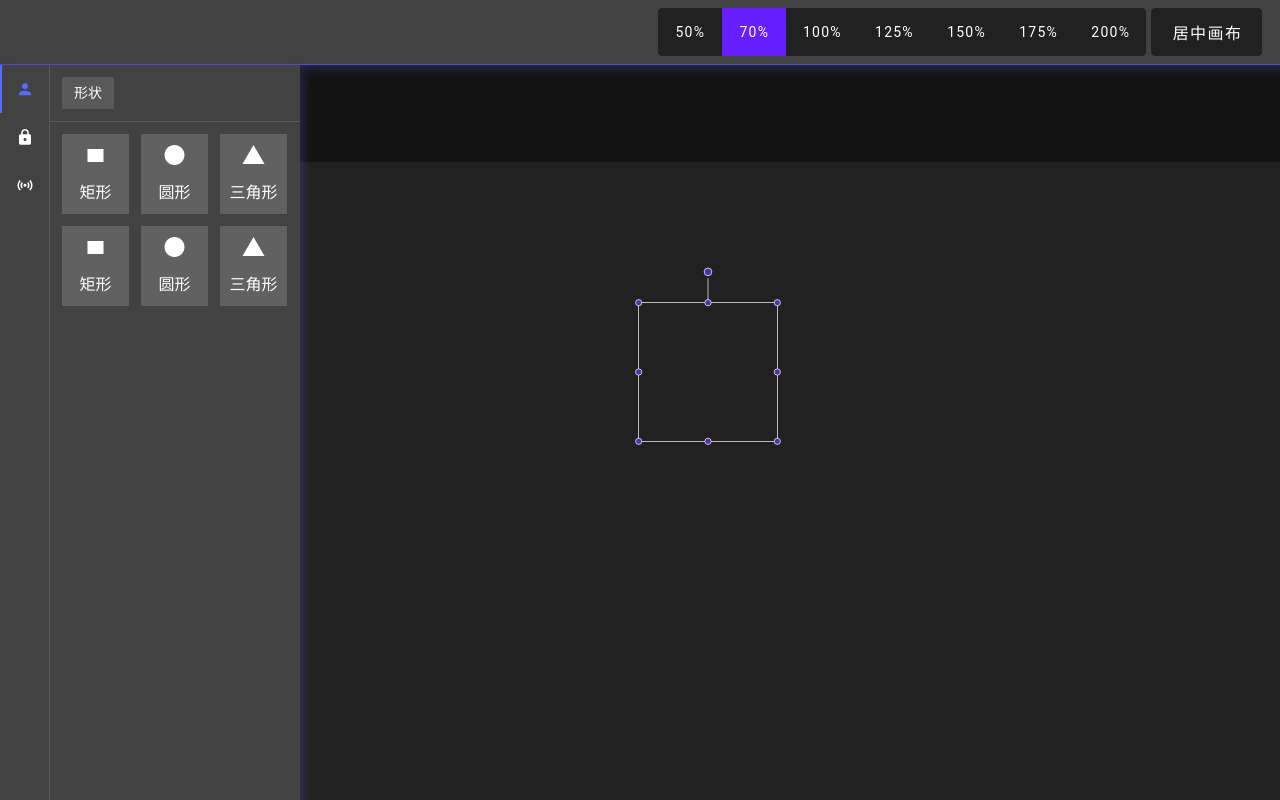
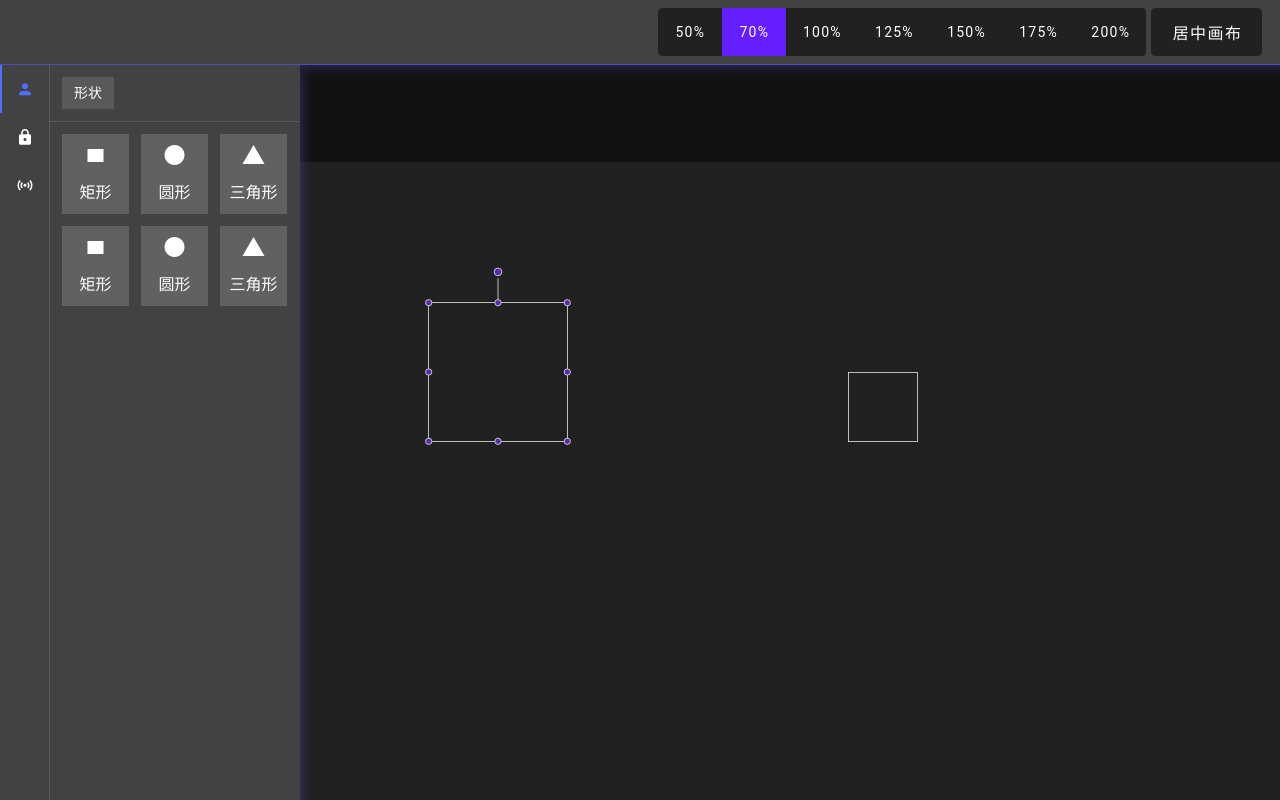
Before and after one commit to Mapotato-Ma/web-editor, a Vue app: page / in a window 1280 px wide. Shown: the top 800 px of the page. Built offline with nearby package versions, Linux system fonts and the light colour scheme.

Commit message:
feat:完善画布基本操作，预置数据，新增项目管理与操作栈store

```diff
--- a/src/components/layout-components/draw-container/draw-container.vue
+++ b/src/components/layout-components/draw-container/draw-container.vue
@@ -12,16 +12,25 @@
       cursor: drawContainerStore.cursor
     }"
   >
-    <div
-      class="component"
-      :style="{
-        width: `${width}px`,
-        height: `${height}px`,
-        top: `${top}px`,
-        left: `${left}px`
-      }"
-    >
-      <drag-box></drag-box>
+    <div class="dc-page">
+      <div
+        class="dc-element"
+        v-for="element in projectManageStore.selectedPage.elements"
+        :style="{
+          width: numberToPx(element.commonStyle.width),
+          height: numberToPx(element.commonStyle.height),
+          top: numberToPx(element.commonStyle.top),
+          left: numberToPx(element.commonStyle.left)
+        }"
+        :id="element.elementId"
+        :key="element.elementId"
+      >
+        <transition>
+          <drag-box
+            v-if="element.elementId === projectManageStore.selectedElement.elementId"
+          ></drag-box>
+        </transition>
+      </div>
     </div>
   </div>
 </template>
@@ -31,10 +40,16 @@ import { onMounted, ref } from 'vue';
 import { DrawContainerEventController } from './draw-event-controller';
 import { useDrawContainerStore } from '@/stores';
 import { DragBox } from '@/components/com-components';
+import { numberToPx } from '@/utils';
+import { useProjectManageStore } from '@/stores/project-manage-store';
+
 // 画布容器
 const drawContainer = ref<HTMLElement>();
-// 画布store
+// 画布数据库
 const drawContainerStore = useDrawContainerStore();
+
+const projectManageStore = useProjectManageStore();
+
 // 画布事件管理器实例
 const drawContainerEventControllerInstance = ref<DrawContainerEventController>();
 onMounted(() => {
@@ -45,8 +60,6 @@ onMounted(() => {
   // 居中画布
   drawContainerStore.centeredDrawContainer();
 });
-
-const [width, height, top, left] = [ref(200), ref(200), ref(200), ref(500)];
 </script>
 
 <style lang="less" scoped>
@@ -54,7 +67,7 @@ const [width, height, top, left] = [ref(200), ref(200), ref(200), ref(500)];
   position: relative;
   transform-origin: center center;
   transition: transform 233ms;
-  .component {
+  .dc-element {
     position: absolute;
     border: 1px solid #fff;
   }
--- a/src/components/layout-components/draw-container/draw-event-controller.ts
+++ b/src/components/layout-components/draw-container/draw-event-controller.ts
@@ -1,4 +1,4 @@
-import { useDrawContainerStore } from '@/stores';
+import { useDrawContainerStore, useProjectManageStore } from '@/stores';
 import { Observable, filter, fromEvent, merge, switchMap, takeUntil, tap } from 'rxjs';
 /**
  * @description 画布事件控制抽象类
@@ -21,6 +21,8 @@ export class DrawContainerEventController {
   mousemove$!: Observable<MouseEvent>;
   // 鼠标移出触发
   mouseleave$!: Observable<MouseEvent>;
+  // 点击事件
+  click$!: Observable<MouseEvent>;
 
   // 全局按键按下事件
   globalKeydown$!: Observable<KeyboardEvent>;
@@ -31,8 +33,10 @@ export class DrawContainerEventController {
   // 全局鼠标移动事件
   globalMousemove$!: Observable<MouseEvent>;
 
-  // 画布store
+  // 画布数据库
   drawContainerStore = useDrawContainerStore();
+
+  projectManageStore = useProjectManageStore();
 
   constructor(drawContainer: HTMLElement) {
     // 初始化事件流
@@ -41,6 +45,8 @@ export class DrawContainerEventController {
     this.drawMove();
     // 注册画布缩放事件
     this.drawScale();
+    // 注册画布点击事件
+    this.drawClick();
   }
 
   /**
@@ -59,6 +65,7 @@ export class DrawContainerEventController {
     this.wheel$ = fromEvent<WheelEvent>(drawContainer, 'wheel');
     this.mousemove$ = fromEvent<MouseEvent>(drawContainer, 'mousemove');
     this.mouseleave$ = fromEvent<MouseEvent>(drawContainer, 'mouseleave');
+    this.click$ = fromEvent<MouseEvent>(drawContainer, 'click');
   }
 
   /**
@@ -129,4 +136,21 @@ export class DrawContainerEventController {
         }
       });
   }
+
+  /**
+   * @description 注册画布点击事件
+   * @author Mapotato
+   * @date 06/09/2023
+   * @memberof DrawContainerEventController
+   */
+  drawClick() {
+    this.click$.subscribe((e) => {
+      this.projectManageStore.selectedPage.elements.some((element) => {
+        if (element.elementId === (e.target as HTMLElement).id) {
+          this.projectManageStore.activeElement(element);
+          return true;
+        }
+      });
+    });
+  }
 }
--- a/src/components/layout-components/tool-bar/tool-bar.vue
+++ b/src/components/layout-components/tool-bar/tool-bar.vue
@@ -28,7 +28,7 @@
 <script lang="ts" setup>
 import { useDrawContainerStore } from '@/stores';
 import { clearFocusStatus } from '@/utils';
-// 画布store
+// 画布数据库
 const drawContainerStore = useDrawContainerStore();
 const selectZoom = (zoom: number) => {
   clearFocusStatus();
--- a/src/stores/draw-container-store/index.ts
+++ b/src/stores/draw-container-store.ts
@@ -1,23 +1,24 @@
 import { ref, computed } from 'vue';
 import { defineStore } from 'pinia';
+import { numberToPx } from '@/utils';
 
 /**
- * 画布数据Store
+ * 画布数据数据库
  */
 export const useDrawContainerStore = defineStore('drawContainerStore', () => {
   // 宽高
   const [width, height] = [ref(1920), ref(1080)];
   // 宽高包装样式
   const [widthWithPx, heightWithPx] = [
-    computed(() => `${width.value}px`),
-    computed(() => `${height.value}px`)
+    computed(() => numberToPx(width.value)),
+    computed(() => numberToPx(height.value))
   ];
   // 偏移量
   const [top, left] = [ref(0), ref(0)];
   // 偏移量包装样式
   const [topWithPx, leftWithPx] = [
-    computed(() => `${top.value}px`),
-    computed(() => `${left.value}px`)
+    computed(() => numberToPx(top.value)),
+    computed(() => numberToPx(left.value))
   ];
   // 缩放
   const scale = ref(1);
--- a/src/stores/index.ts
+++ b/src/stores/index.ts
@@ -1 +1,3 @@
 export { useDrawContainerStore } from './draw-container-store';
+export { useProjectManageStore } from './project-manage-store';
+export { useOperationStackStore } from './operation-stack-store';
--- /dev/null
+++ b/src/stores/operation-stack-store.ts
@@ -0,0 +1,67 @@
+import { defineStore } from 'pinia';
+import { element, stackItem } from './type';
+import { useProjectManageStore } from '.';
+
+/**
+ * 操作栈数据库
+ */
+export const useOperationStackStore = defineStore('operationStackStore', () => {
+  // 撤销回退栈
+  const historyStack: Array<stackItem> = [];
+  // 撤销游标
+  let historyStackPointer = 0;
+  // 项目管理数据库
+  const projectManageStore = useProjectManageStore();
+
+  // 入栈
+  const pushStack = (stackItem: stackItem) => {
+    if (historyStack.length === 100) {
+      historyStack.shift();
+      historyStack.push(stackItem);
+      historyStackPointer++;
+      return;
+    }
+    historyStack.push(stackItem);
+    historyStackPointer++;
+  };
+
+  // 撤销
+  const redo = () => {
+    const element = projectManageStore.selectedPage.elements.find(
+      (element) => element.elementId === historyStack[historyStackPointer].elementId
+    );
+    if (element) {
+      setAttribute(element);
+      historyStackPointer--;
+    }
+  };
+
+  // 撤销
+  const undo = () => {
+    if (historyStack.length - 1 > historyStackPointer) {
+      historyStackPointer++;
+      const element = projectManageStore.selectedPage.elements.find(
+        (element) => element.elementId === historyStack[historyStackPointer].elementId
+      );
+      element && setAttribute(element);
+    }
+  };
+
+  /**
+   * @description 设置属性
+   * @author Mapotato
+   * @date 06/09/2023
+   * @param {element} element
+   */
+  const setAttribute = (element: element) => {
+    historyStack[historyStackPointer].keyPath.reduce((pre: any, cur: string) => {
+      return pre?.[cur];
+    }, element)[historyStack[historyStackPointer].keyName] =
+      historyStack[historyStackPointer].currentValue;
+    if (element.elementId === projectManageStore.selectedElement.elementId) {
+      // 更新右侧面板
+    }
+  };
+
+  return { historyStack, pushStack, redo, undo };
+});
--- /dev/null
+++ b/src/stores/project-manage-store.ts
@@ -0,0 +1,61 @@
+import { ref } from 'vue';
+import { defineStore } from 'pinia';
+import { element, pageInterface, project } from './type';
+
+/**
+ * 项目管理数据库
+ */
+export const useProjectManageStore = defineStore('projectManageStore', () => {
+  const project: project = {
+    pages: [
+      {
+        pageId: '页面1',
+        elements: [
+          {
+            elementId: '页面1-元素1',
+            elementType: '矩形',
+            commonStyle: {
+              top: 200,
+              left: 200,
+              width: 200,
+              height: 200
+            }
+          },
+          {
+            elementId: '页面1-元素2',
+            elementType: '矩形',
+            commonStyle: {
+              top: 300,
+              left: 800,
+              width: 100,
+              height: 100
+            }
+          }
+        ]
+      },
+      {
+        pageId: '页面2',
+        elements: [
+          {
+            elementId: '页面2-元素1',
+            elementType: '矩形',
+            commonStyle: {
+              top: 300,
+              left: 400,
+              width: 100,
+              height: 100
+            }
+          }
+        ]
+      }
+    ],
+    projectId: '项目1'
+  };
+
+  const selectedPage = ref<pageInterface>(project.pages[0]);
+  const selectedElement = ref<element>(project.pages[0].elements[0]);
+
+  const activeElement = (element: element) => (selectedElement.value = element);
+
+  return { project, selectedPage, selectedElement, activeElement };
+});
--- /dev/null
+++ b/src/stores/type.ts
@@ -0,0 +1,36 @@
+// 项目
+export interface project {
+  // 项目id
+  projectId: string;
+  // 页签集合
+  pages: pageInterface[];
+}
+
+// 页签
+export interface pageInterface {
+  // 页签id
+  pageId: string;
+  // 元素集合
+  elements: element[];
+}
+
+// 当前操作元素
+export interface element {
+  elementId: string;
+  elementType: '矩形';
+  commonStyle: {
+    top: number;
+    left: number;
+    width: number;
+    height: number;
+  };
+  privateStyle?: unknown;
+}
+
+// 操作栈项目
+export interface stackItem {
+  keyPath: Array<string>;
+  keyName: string;
+  currentValue: any;
+  elementId: string;
+}
--- a/src/utils/index.ts
+++ b/src/utils/index.ts
@@ -3,3 +3,11 @@
  * @returns
  */
 export const clearFocusStatus = () => (<HTMLInputElement>document.activeElement)?.blur();
+
+/**
+ * 将数字转化为px值（默认保留两位小数）
+ * @param number 需要转化的数字
+ * @returns 组装好的px值
+ */
+export const numberToPx = (number: number, precision?: number) =>
+  `${number.toFixed(precision ?? 2)}px`;
```
Also changed, not shown: src/components/component-library/basic-shape-component/rectangle-shape/rectangle-shape.vue (added, +15 -0 lines), src/components/component-library/index.ts (added).
